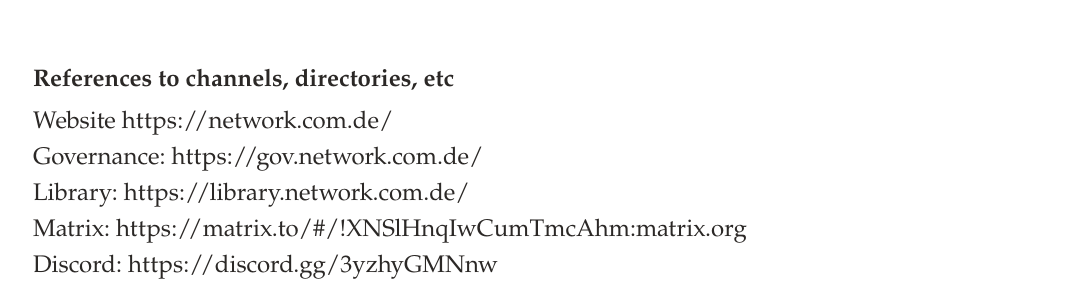
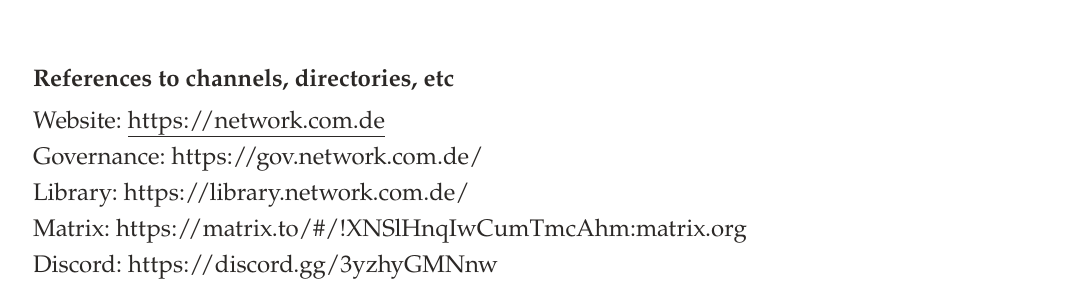
Before and after one commit to netw-ork/netw-ork.github.io, a Jekyll site: the page built from _posts/2021-01-20-links.md, in a window 1280 px wide. Shown: the part 379-667 px from the top of the page, without its empty margins (207-1279 px from the left). Built offline with Jekyll 4.4.1, drawn with Linux system fonts in a browser that asks for light colours; part of the change alters nothing that is shown.

```diff
--- a/_posts/2021-01-20-links.md
+++ b/_posts/2021-01-20-links.md
@@ -8,7 +8,7 @@ tags:
 
 ### References to channels, directories, etc
 
-Website https://network.com.de/ <br>
+Website: <a href="https://network.com.de">https://network.com.de</a> <br>
 Governance: https://gov.network.com.de/ <br>
 Library: https://library.network.com.de/ <br>
 Matrix: https://matrix.to/#/!XNSlHnqIwCumTmcAhm:matrix.org <br>
```
